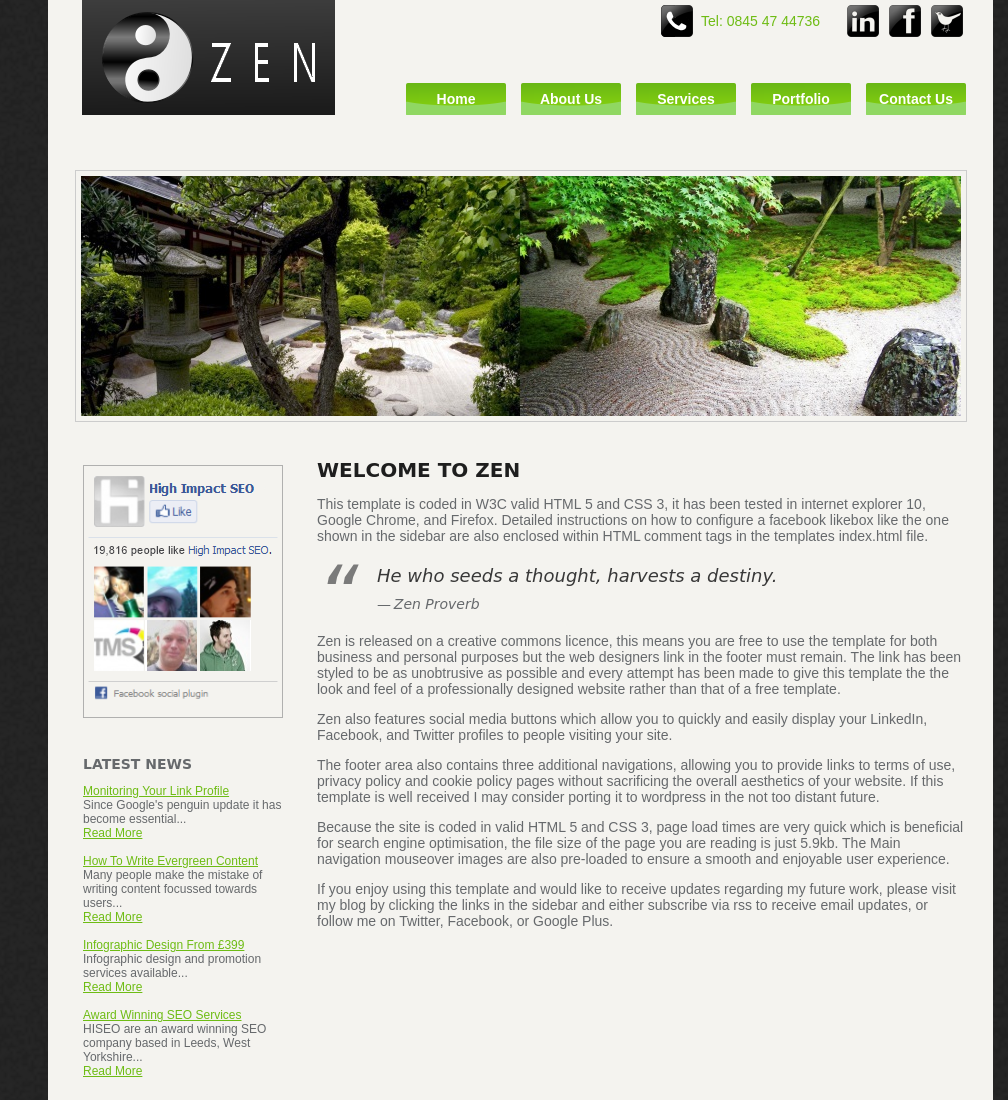
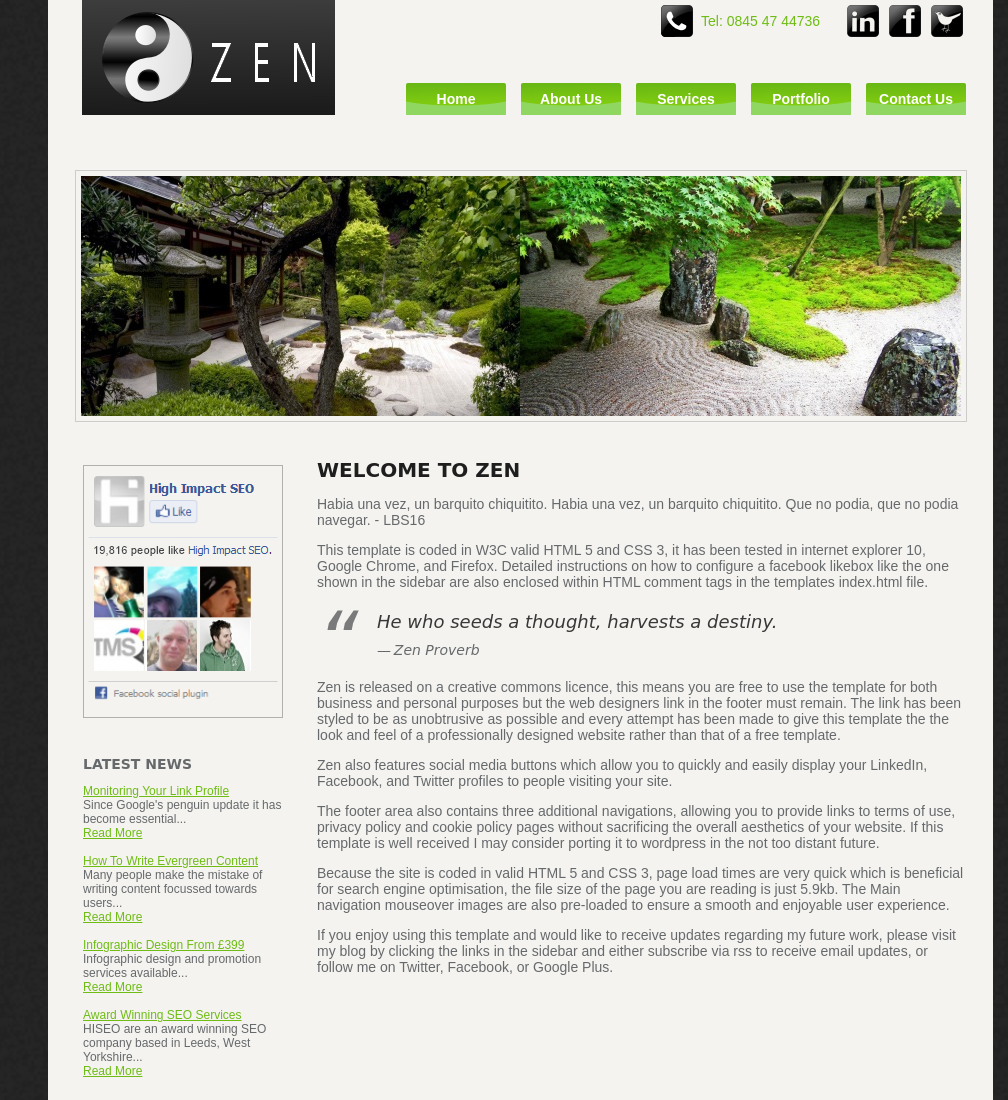
Before and after one commit to SamuelLB98/yakuza-LBS16, a plain HTML site: page index.html in a window 1280 px wide. Shown: the top 1100 px of the page, without its empty margins (272-1280 px from the left). Drawn offline with Linux system fonts and the light colour scheme; a web font is replaced by a local one.

Commit message:
Añadir parrafo nuevo en plantilla

```diff
--- a/index.html
+++ b/index.html
@@ -35,6 +35,7 @@
 
 <div class="main">
 <h1>Welcome To ZEN</h1>
+<p>Habia una vez, un barquito chiquitito. Habia una vez, un barquito chiquitito. Que no podia, que no podia navegar. - LBS16</p>
 <p>This template is coded in W3C valid HTML 5 and CSS 3, it has been tested in internet explorer 10, Google Chrome, and Firefox. Detailed instructions on how to configure a facebook likebox like the one shown in the sidebar are also enclosed within HTML comment tags in the templates index.html file.</p>
 <blockquote>He who seeds a thought, harvests a destiny.<cite>Zen Proverb</cite></blockquote>
 <p>Zen is released on a creative commons licence, this means you are free to use the template for both business and personal purposes but the web designers link in the footer must remain. The link has been styled to be as unobtrusive as possible and every attempt has been made to give this template the the look and feel of a professionally designed website rather than that of a free template.</p>
```
